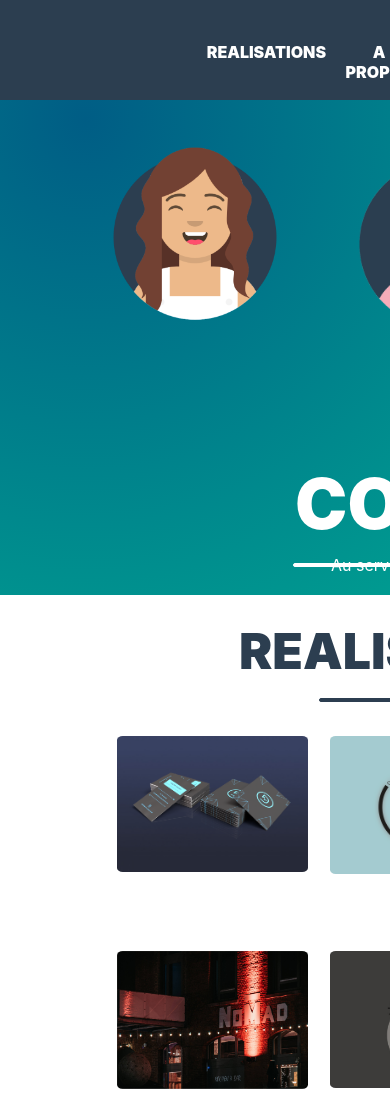
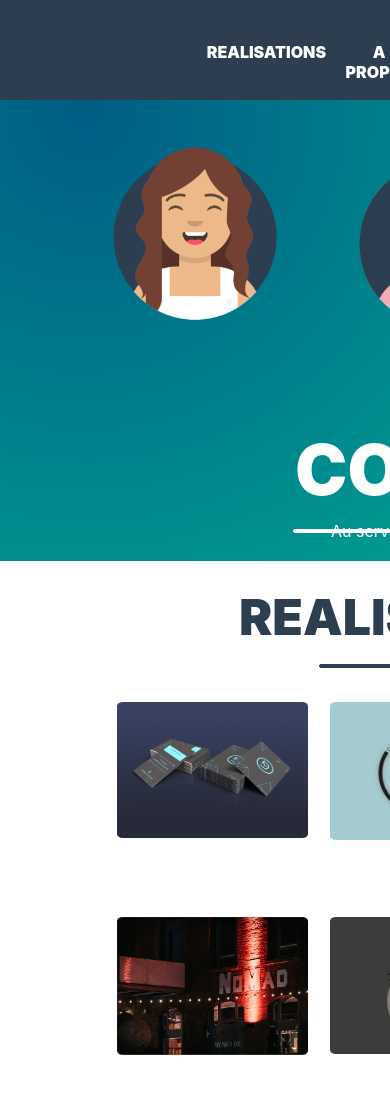
Before and after one commit to infoscommi/agence, a plain HTML site: page index.html in a window 390 px wide. Shown: the top 1100 px of the page. Drawn offline with nearby package versions, Linux system fonts and the light colour scheme.

Commit message:
Update style.css

```diff
--- a/styles/style.css
+++ b/styles/style.css
@@ -59,7 +59,7 @@ body{
     }
 
     .slogan {
-        margin-top: 1% !important;
+        margin-bottom; 100px;
     }
 
     .effacer {
```
